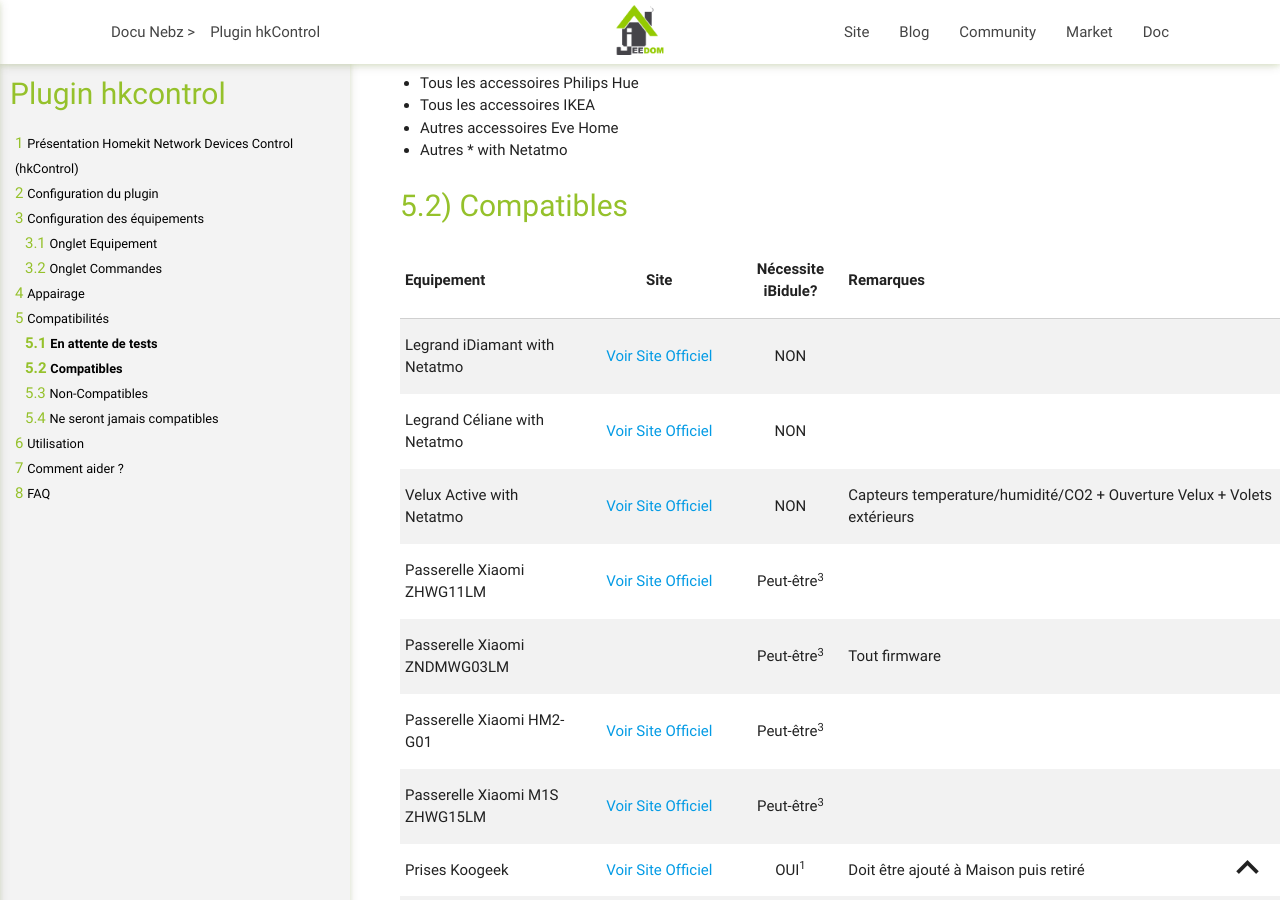
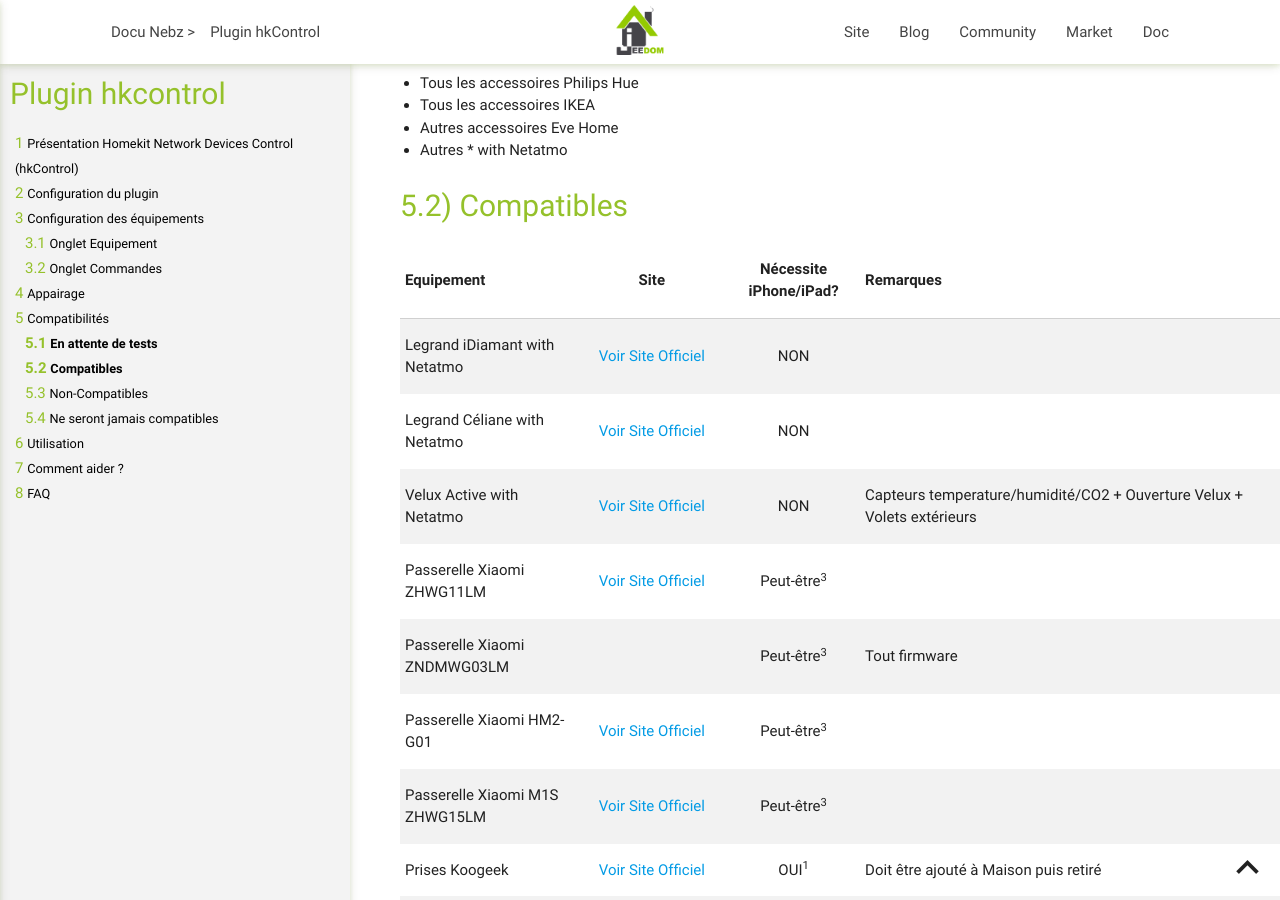
Before and after one commit to NebzHB/jeedom_docs, a Jekyll site: the page built from plugins/hkControl/fr_FR/index.md, in a window 1280 px wide and 900 px high, scrolled down 2630 px. Built offline with Jekyll 4.4.1, drawn with Linux system fonts in a browser that asks for light colours.

Commit message:
Update index.md

```diff
--- a/plugins/hkControl/fr_FR/index.md
+++ b/plugins/hkControl/fr_FR/index.md
@@ -110,7 +110,7 @@
 **Compatibles**
 ---------------
 
-| Equipement | Site | Nécessite iBidule? | Remarques |
+| Equipement | Site | Nécessite iPhone/iPad? | Remarques |
 |:---------- |:----:|:------------------:|:----------|
 | Legrand iDiamant with Netatmo | [Voir Site Officiel](https://www.netatmo.com/fr-fr/partners/bubendorff){:target="_blank" rel="noopener"} | NON | |
 | Legrand Céliane with Netatmo | [Voir Site Officiel](https://www.netatmo.com/fr-fr/partners/legrand){:target="_blank" rel="noopener"} | NON | |
```
